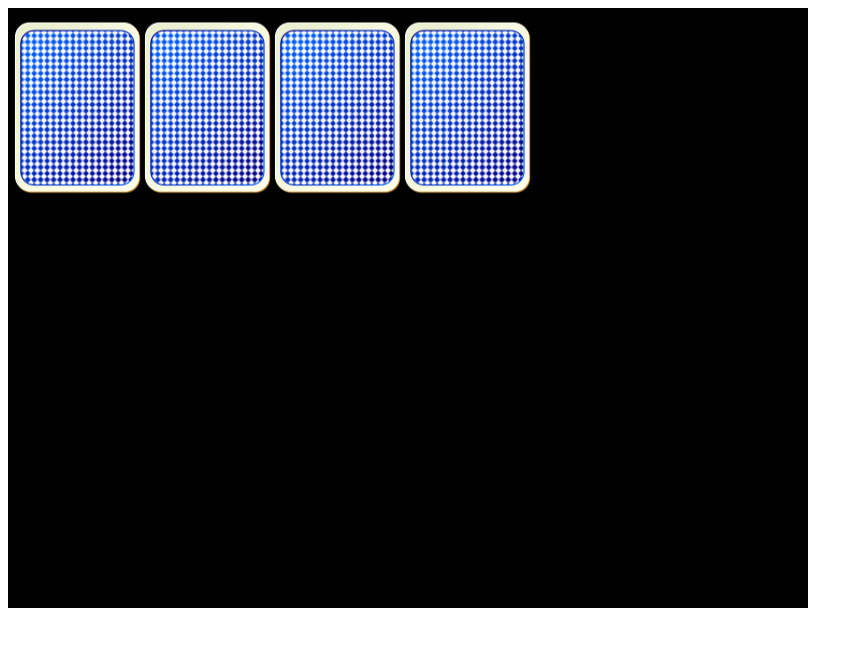
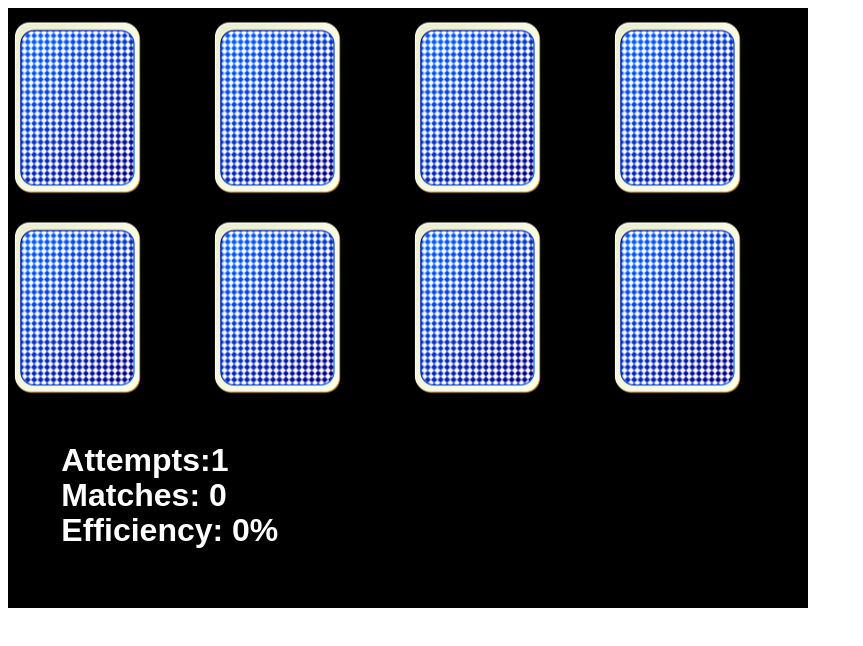
Before and after one commit to TomazJunior/phaser-memory-game, a website built with webpack: page src/index.html in a window 1280 px wide. Shown: the whole page, without its empty margins (0-863 px from the left). Built offline with nearby package versions, Linux system fonts and the light colour scheme; animation ran at ten frames a second.

Commit message:
add game flow

```diff
--- a/package.json
+++ b/package.json
@@ -15,6 +15,7 @@
   },
   "devDependencies": {
     "@babel/core": "^7.1.2",
+    "@babel/plugin-proposal-object-rest-spread": "^7.0.0",
     "babel-core": "^6.26.3",
     "babel-loader": "^8.0.4",
     "babel-preset-env": "^1.7.0",
--- a/src/Board.js
+++ b/src/Board.js
@@ -1,42 +1,128 @@
 import Phaser from 'phaser'
 import Card from './Card';
 import { images } from './imageUtils';
+import { getRandomInt } from './util';
 
 export default class GameScene {
   constructor() {
     this.cards = [];
     this.selectedCards = [];
-    this.round = 1;
+    this.attempts = 0;
+    this.waitForNewRound = false;
+    this.score;
   }
 
   init() { }
   preload ()
   {
-      this._loadImages();
+    this._loadCards();
+    this._newRound();
   }
 
-  _loadImages () {
+  _loadCards () {
     Object.keys(images)
     .map((name) => {
       this.load.image(name, images[name]);
     })
   }
 
+  _cardClickHandler (card) {
+    if (this.waitForNewRound || card.out) { return; }
+    card.open();
+    this.selectedCards.push(card);
+    if (this.selectedCards.length === 2) {
+      this._newRound();
+    }
+  }
+
+  _newRound() {
+    this.waitForNewRound = true;
+    setTimeout(() => {
+      if (this._matchCards()) {
+        this._setAsReadOnly();
+      } else {
+        this._closeCards();
+      }
+      this.selectedCards.length = 0;
+      this.attempts++;
+      this.waitForNewRound = false;
+      this._updateScore();
+    }, 1000);
+  }
+
+  _matchedCards() {
+    return this.cards.filter((card) => card.out).length / 2;
+  }
+
+  _updateScore() {
+    var style = { font: "bold 32px Arial", fill: "#fff", boundsAlignH: "center", boundsAlignV: "middle" };
+
+    if (!this.score) {
+      this.score = this.add.text(0, 400, '', style);
+    }
+    const efficiency = this.attempts ? (this._matchedCards()/this.attempts*100).toFixed(0) : 0;
+
+    this.score.text = `
+      Attempts:${this.attempts}
+      Matches: ${this._matchedCards()}
+      Efficiency: ${efficiency}%
+    `
+  }
+
+  _setAsReadOnly() {
+    this.selectedCards.forEach((card) => card.readOnly());
+  }
+
+  _closeCards() {
+    this.selectedCards.forEach((card) => card.close());
+  }
+
+  _matchCards () {
+    if (!this.selectedCards.length) { return; }
+    const cardA = this.selectedCards[0];
+    const cardB = this.selectedCards[1];
+
+    return cardA.key === cardB.key;
+  }
+
   create ()
   {
-    let x = 70;
-    let y = 100;
-    Object.keys(images)
+    const MAX_CARD_PER_LINE = 4;
+    const PAIRS = 4;
+    const H_OFFSET = 200;
+    const V_OFFSET = 200;
+    const INITIAL_X = 70;
+    const INITIAL_Y = 100;
+
+    const lines = parseInt(PAIRS * 2 / MAX_CARD_PER_LINE) + ((PAIRS * 2 / MAX_CARD_PER_LINE % MAX_CARD_PER_LINE ? 1 : 0));
+    const numberOfCards = PAIRS * 2;
+    const positions = [];
+
+    const imageNames = Object.keys(images)
     .filter((name) => {
       return name !== 'cover.png';
-    })
-    .map((name, i) => {
-      const card = new Card(name, this, x, y);
-      x = x + 130;
-      return card;
-    })
+    }).slice(0, PAIRS);
+
+    let total = numberOfCards;
+    for (let line = 0; line < lines; line++) {
+      for (let pos = 0; pos < MAX_CARD_PER_LINE; pos++) {
+        if (total > 0) {
+          positions.push({
+            x: INITIAL_X + (H_OFFSET * pos),
+            y: INITIAL_Y + (V_OFFSET * line)
+          })
+        }
+        total--;
+      }
+    }
+
+    while (positions.length) {
+      const posA = positions.splice(getRandomInt(positions.length), 1)[0];
+      const posB = positions.splice(getRandomInt(positions.length), 1)[0];
+      const key = imageNames.splice(getRandomInt(imageNames.length), 1)[0];
+      this.cards.push(new Card( {key, gameScene: this, ...posA, handler: this._cardClickHandler.bind(this)} ));
+      this.cards.push(new Card( {key, gameScene: this, ...posB, handler: this._cardClickHandler.bind(this)} ));
+    }
+
   }
-
-
-
 }
--- a/src/Card.js
+++ b/src/Card.js
@@ -1,21 +1,42 @@
 
 export default class Card {
-  constructor(key, gameScene, x, y) {
+  constructor({key, gameScene, x, y, handler}) {
     this.key = key;
-    this.cover = gameScene.add.sprite(x, y, 'cover.png').setInteractive();
-    this.front = gameScene.add.sprite(x, y, key).setInteractive();
+    this.gameScene = gameScene;
+    this.handler = handler;
+    this.out = false;
+    this._draw(x, y);
+  }
+
+  _draw(x, y) {
+    this.cover = this.gameScene.add.sprite(x, y, 'cover.png').setInteractive();
+    this.front = this.gameScene.add.sprite(x, y, this.key).setInteractive();
 
     this.cover.on('pointerdown', this._onClickHandler.bind(this));
     this.front.on('pointerdown', this._onClickHandler.bind(this));
 
-    this.toggle();
+    this.close();
   }
 
-  toggle() {
-    this._onClickHandler();
+  readOnly () {
+    this.out = true;
+  }
+
+  isVisible () {
+    return this.front.visible;
+  }
+
+  close() {
+    !this.out &&
+      (this.front.visible = false);
+  }
+
+  open() {
+    !this.out &&
+      (this.front.visible = true);
   }
 
   _onClickHandler() {
-    this.front.visible = !this.front.visible;
+    this.handler(this);
   }
 }
--- /dev/null
+++ b/src/util.js
@@ -0,0 +1,3 @@
+export const getRandomInt = (max) => {
+  return Math.floor(Math.random() * Math.floor(max));
+}
```
Also changed, not shown: src/index.html (+0 -14 lines), .babelrc (added), 3 other files.
